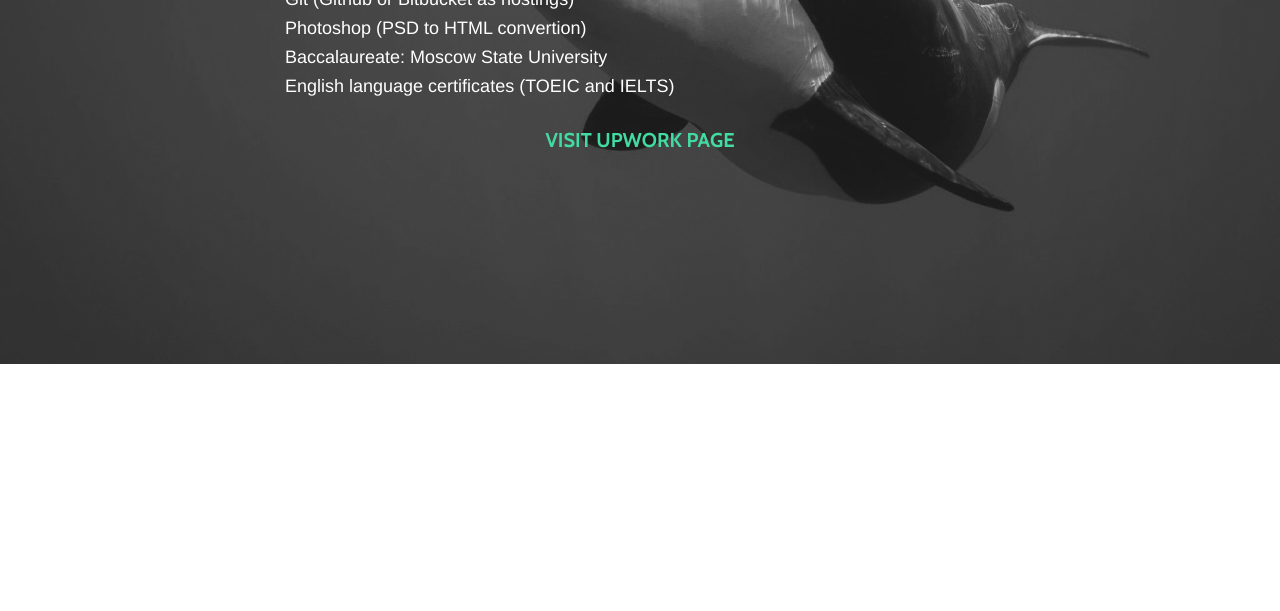
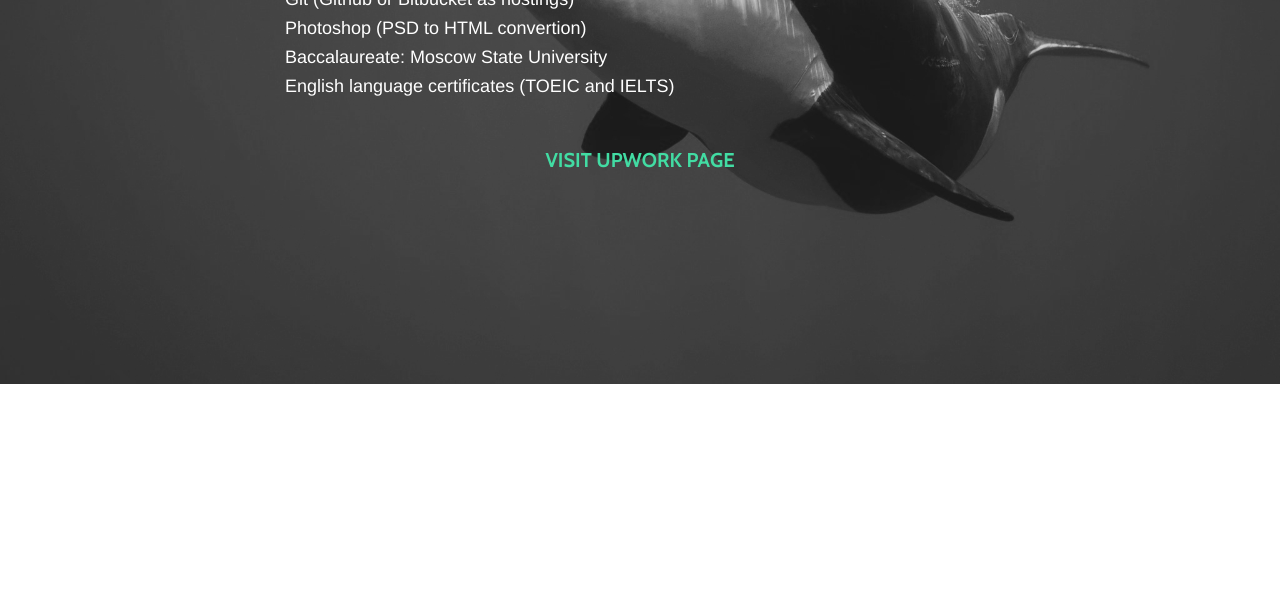
Before and after one commit to m0t0rh34d/m0t0rh34d.github.io, a website with bundled scripts: page index.html in a window 1280 px wide. Shown: the part 1770-2381 px from the top of the page. Built offline with nearby package versions, Linux system fonts and the light colour scheme.

```diff
--- a/css/grayscale.css
+++ b/css/grayscale.css
@@ -177,11 +177,11 @@
 
 .btn-default {
 color                          : #42DCA3;
-border                         : 1px solid #42DCA3;
-background-color               : transparent; }
+background-color               : transparent;
+margin-top: 20px; }
 .btn-default                   : focus, .btn-default:hover {
 color                          : black;
-border                         : 1px solid #42DCA3;
+border                         : 3px inset #42DCA3;
 outline                        : none;
 background-color               : #42DCA3; }
 
```
